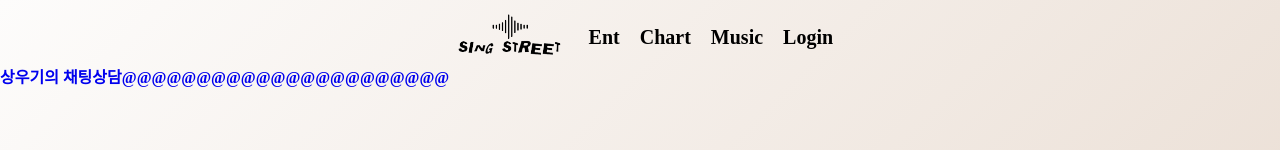
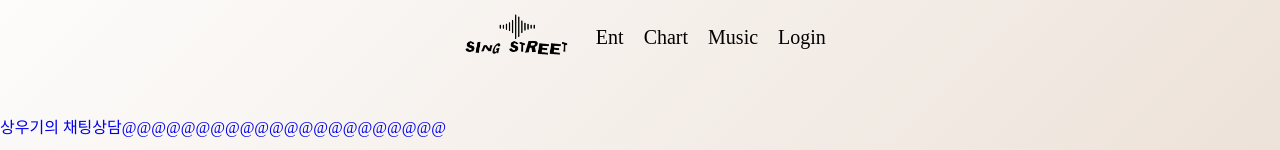
Before and after one commit to c0mmedes/SingStreet, a React (Create React App) app in the folder frontend/: page / in a window 1280 px wide. Shown: the top 150 px of the page. Built offline with nearby package versions, Linux system fonts and the light colour scheme; a web font is replaced by a local one.

Commit message:
마이페이지 레이아웃

```diff
--- a/frontend/src/css/layout/Header.css
+++ b/frontend/src/css/layout/Header.css
@@ -1,8 +1,8 @@
 @import url("https://cdn.jsdelivr.net/gh/orioncactus/pretendard/dist/web/static/pretendard.css");
 
-* {
+/* * {
   font-weight: 600;
-}
+} */
 
 header {
   width: 100%;
@@ -10,6 +10,7 @@ header {
   background-color: transparent;
   justify-content: center; /* 수평 가운데 정렬 */
   margin-top: 10px;
+  margin-bottom: 50px;
 }
 
 header img {
--- a/frontend/src/css/user/Mypage.css
+++ b/frontend/src/css/user/Mypage.css
@@ -1,5 +1,6 @@
 .myPageMasterWrap {
   display: flex;
+  justify-content: space-evenly;
 }
 
 .user-my-info {
```
